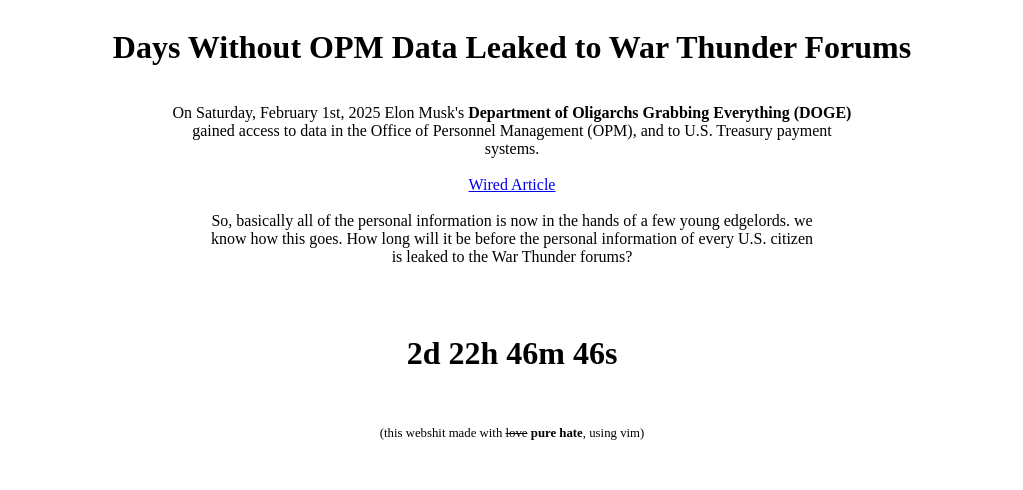
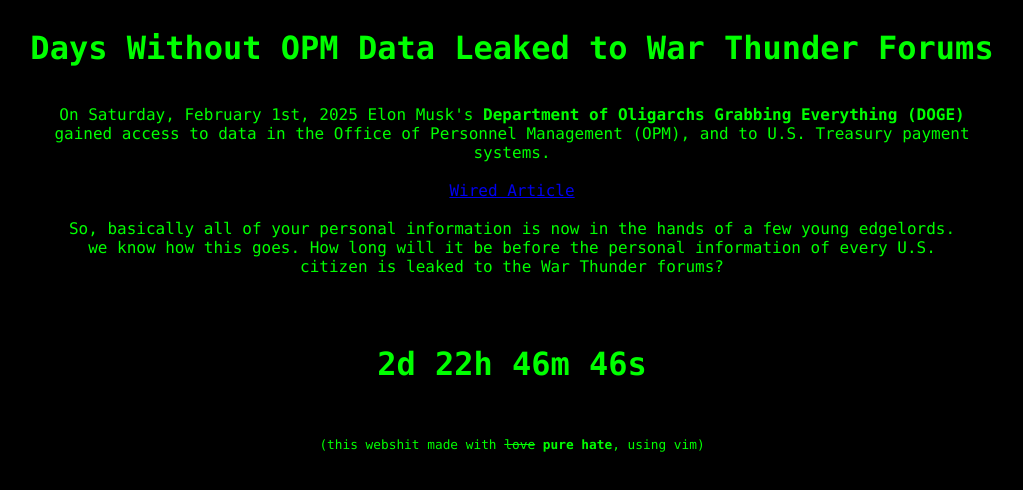
Before and after one commit to Trogluddite/trogluddite.github.io, a plain HTML site: page index.html in a window 1280 px wide. Shown: the whole page, without its empty margins (128-1151 px from the left). Drawn offline with Linux system fonts and the light colour scheme.

Commit message:
make it scary terminal

```diff
--- a/index.html
+++ b/index.html
@@ -5,9 +5,12 @@
   <style>
     body {
       display: flex;
+      background-color: black;
       flex-flow: column wrap;
       align-items: center;
       text-align: center;
+      font-family: "Lucida Console", "Courier New", monospace;
+      color: rgb(0, 255, 0);
     }
     #footer {
       font-size: 0.8rem;
@@ -24,9 +27,9 @@
     <br>
     <br> <a href=https://www.wired.com/story/elon-musk-government-young-engineers />Wired Article</a>
     <br>
-    <br> So, basically all of the personal information is now in the hands of a few young edgelords. we
-    <br> know how this goes. How long will it be before the personal information of every U.S. citizen
-    <br> is leaked to the War Thunder forums?
+    <br> So, basically all of your personal information is now in the hands of a few young edgelords.
+    <br> we know how this goes. How long will it be before the personal information of every U.S.
+    <br> citizen is leaked to the War Thunder forums?
   </p>
 
   <!-- Display the countdown timer in an element -->
```
